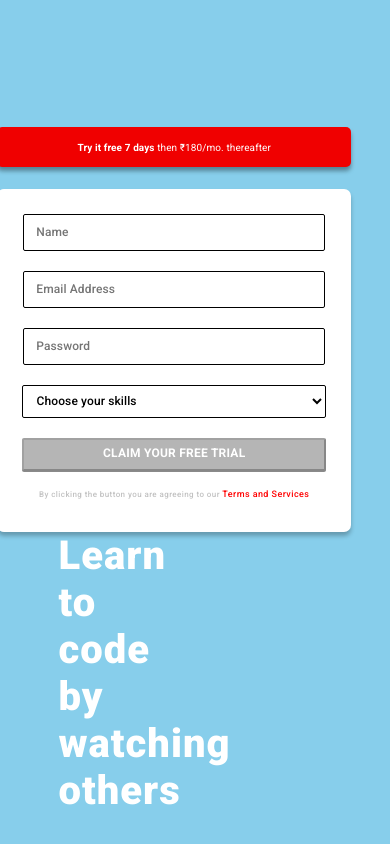
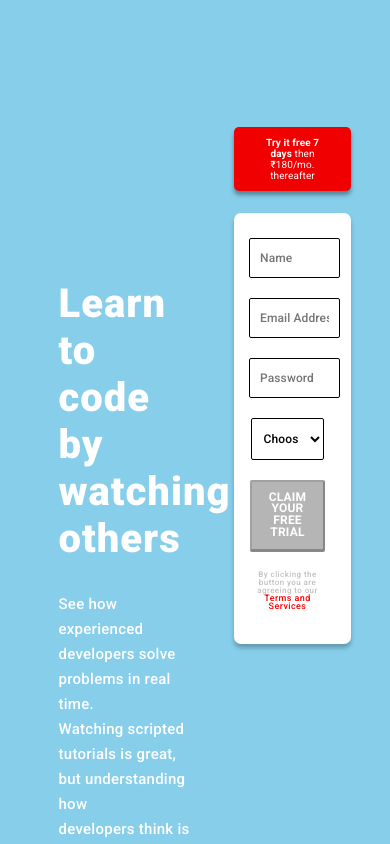
Before and after one commit to adi162anup/React-Form, a React (Create React App) app: page / in a window 390 px wide. Shown: the top 844 px of the page. Built offline with nearby package versions, Linux system fonts and the light colour scheme.

Commit message:
Made it more responsive

```diff
--- a/src/form.css
+++ b/src/form.css
@@ -11,6 +11,7 @@ cursor: default;
 } */
 
 .form{
+    width: 30%;
     padding-top: 15vh;
     box-sizing: border-box;
     float: right;
@@ -21,11 +22,11 @@ cursor: default;
     background-color: #F00000;
     color: white;
     text-align: center;
-    padding: 15px 70px;
+    padding: 10px 30px;
     background: #F00000;
     box-shadow: 0px 4px 4px rgba(0,0,0,0.36);
     border-radius: 5px;
-    height: 10px;
+    /* height: 10px; */
     font-family: 'Roboto';
     font-style: normal;
     /* font-weight: 800; */
@@ -44,7 +45,10 @@ cursor: default;
     margin-top: 7%; */
     /* border: 1px solid #ccc; */
     margin-top: 22px;
-    padding: 25px;
+    padding-top: 25px;
+    padding-left: 15px;
+    padding-bottom: 25px;
+    padding-right: 25px;
     /* border-radius: 5px; */
     background: #FFFFFF;
     box-shadow: 0px 4px 4px rgba(0, 0, 0, 0.25);
@@ -56,12 +60,12 @@ cursor: default;
 }
 
 #field {
-    width: 17.875rem;
-    height: 2.063rem;
+    width: 90%;
+    /* height: 90%; */
     background: #FFFFFF;
     border: 1px solid #000000;
     border-radius: 2px;
-    padding-left: 4%;
+    padding: 12px 10px;
     font-family: 'Roboto';
     font-style: normal;
     font-weight: 500;
@@ -71,12 +75,12 @@ cursor: default;
 }
 
 #options {
-    width: 18.975rem;
-    height: 2.063rem;
+    width: 96%;
+    /* height: 2.063rem; */
     background: #FFFFFF;
     border: 1px solid #000000;
     border-radius: 2px;
-    padding-left: 3%;
+    padding: 12px 8px;
     font-family: 'Roboto';
     font-style: normal;
     font-weight: 500;
@@ -86,14 +90,15 @@ cursor: default;
 }
 
 #submit {
-    width: 18.975rem;
-    height: 2.063rem;
+    width: 97%;
+    /* height: 2.063rem; */
     background: #B5B5B5;
     box-shadow: 0px 1px 0px rgba(0, 0, 0, 0.46);
     border-radius: 2px;
     font-family: 'Roboto';
     font-style: normal;
     font-weight: 700;
+    padding: 10px;
     font-size: 12px;
     line-height: 99.19%;
     /* or 10px */
```
